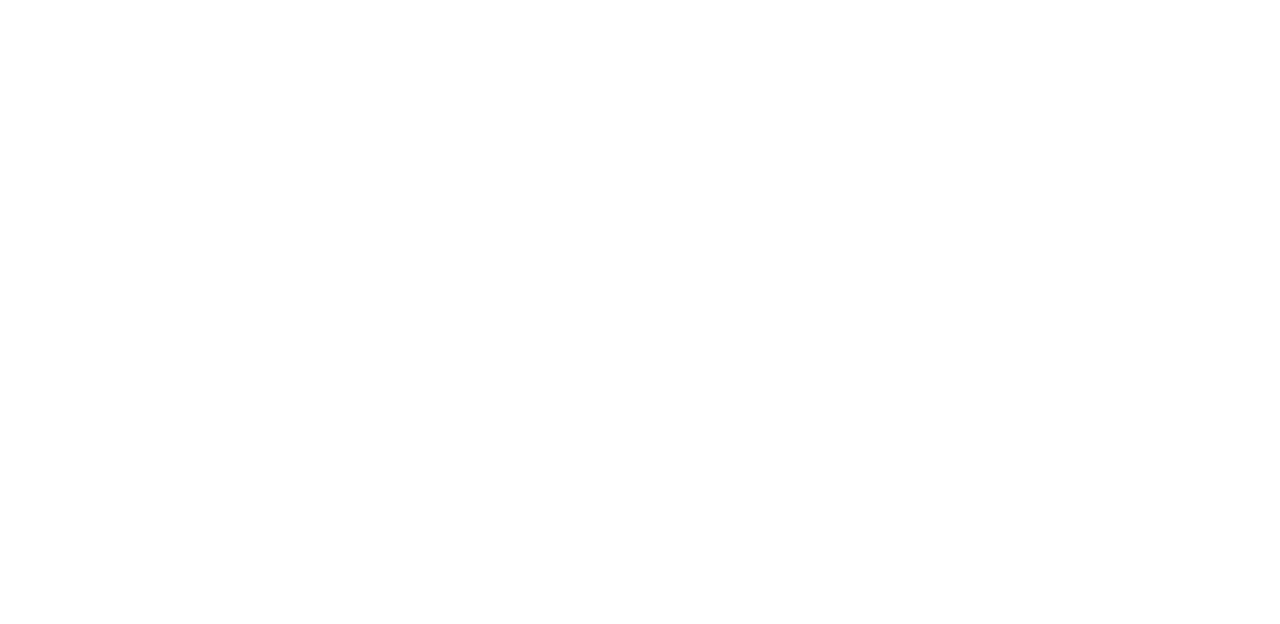
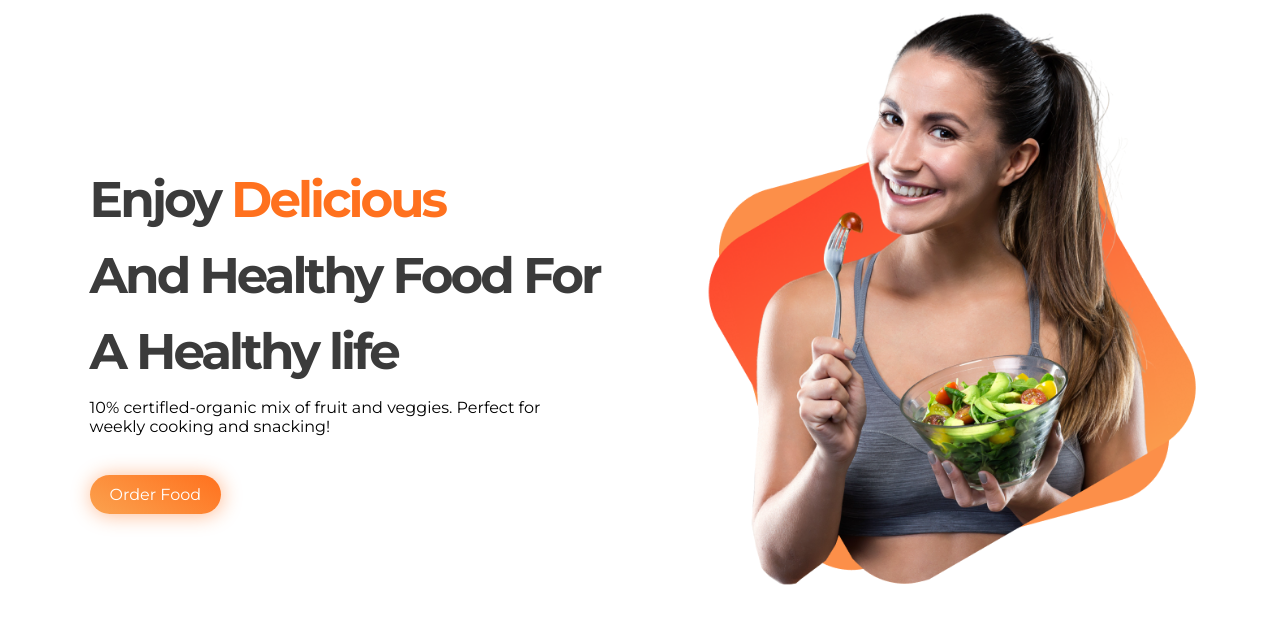
Before and after one commit to mohammad-aarif/food-factory, a plain HTML site: page index.html in a window 1280 px wide. Drawn offline with Linux system fonts and the light colour scheme.

Commit message:
Header Section Completed

```diff
--- a/index.html
+++ b/index.html
@@ -4,10 +4,24 @@
     <meta charset="UTF-8">
     <meta http-equiv="X-UA-Compatible" content="IE=edge">
     <meta name="viewport" content="width=device-width, initial-scale=1.0">
-    <link rel="stylesheet" href="style.css">
+    <link rel="preconnect" href="https://fonts.googleapis.com">
+    <link rel="preconnect" href="https://fonts.googleapis.com">
+    <link rel="preconnect" href="https://fonts.gstatic.com" crossorigin>
+    <link href="https://fonts.googleapis.com/css2?family=Montserrat:wght@400;600;700&display=swap" rel="stylesheet">    <link rel="stylesheet" href="style.css">
     <title>Food Factory</title>
 </head>
 <body>
-
+    <section class="header">
+        <div class="header-text">
+            <h1>Enjoy<span class="orange"> Delicious</span></h1>
+            <h1>And Healthy Food For</h1>
+            <h1>A Healthy life</h1>
+            <p>10% certifled-organic mix of fruit and veggies. Perfect for <br> weekly cooking and snacking!</p>
+            <a href="#" class="link-btn">Order Food</a>
+        </div>
+        <div class="header-img">
+            <img src="img/Head-img.png" alt="Header Image">
+        </div>
+    </section>
 </body>
 </html>
--- a/style.css
+++ b/style.css
@@ -0,0 +1,41 @@
+body{
+    margin: 0;
+    padding: 0;
+    font-family: 'Montserrat', sans-serif;
+}
+.header{
+    display: flex;
+}
+.header-text{
+    width:50%;
+    height: 100%;
+    padding-top:12%;
+    padding-left: 7%;
+}
+.header h1{
+    color: rgb(59, 59, 59);
+    font-size: 50px;
+    font-weight: bold;
+    margin:15px 0px;
+    letter-spacing: -3px;
+}
+.orange{
+    color:#ff711e;
+}
+.link-btn{
+    text-decoration: none;
+    color:#fff;
+    font-weight: 400;
+    background-image: linear-gradient(30deg,#FBA24F,#ff711e);
+    border-radius: 30px;
+    padding: 10px 20px;
+    display: inline-block;
+    margin-top:4%;
+    box-shadow: 1px 1px 20px #ff711e7e;
+}
+.header-img{
+    width: 50%;
+}
+.header-img img{
+    width:90%;
+}
```
Also changed, not shown: img/Head-img.png (added), img/Person Image.png (added).
